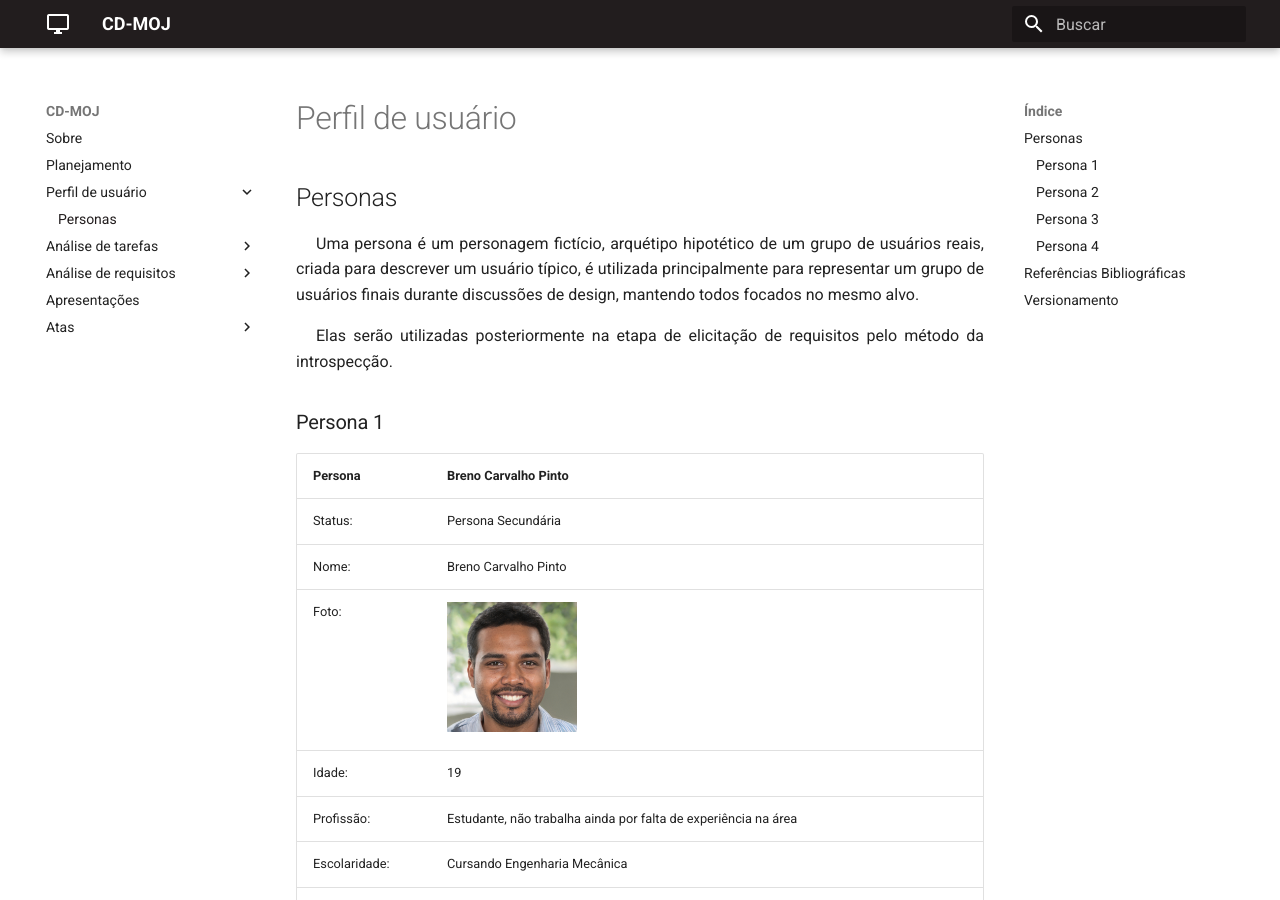
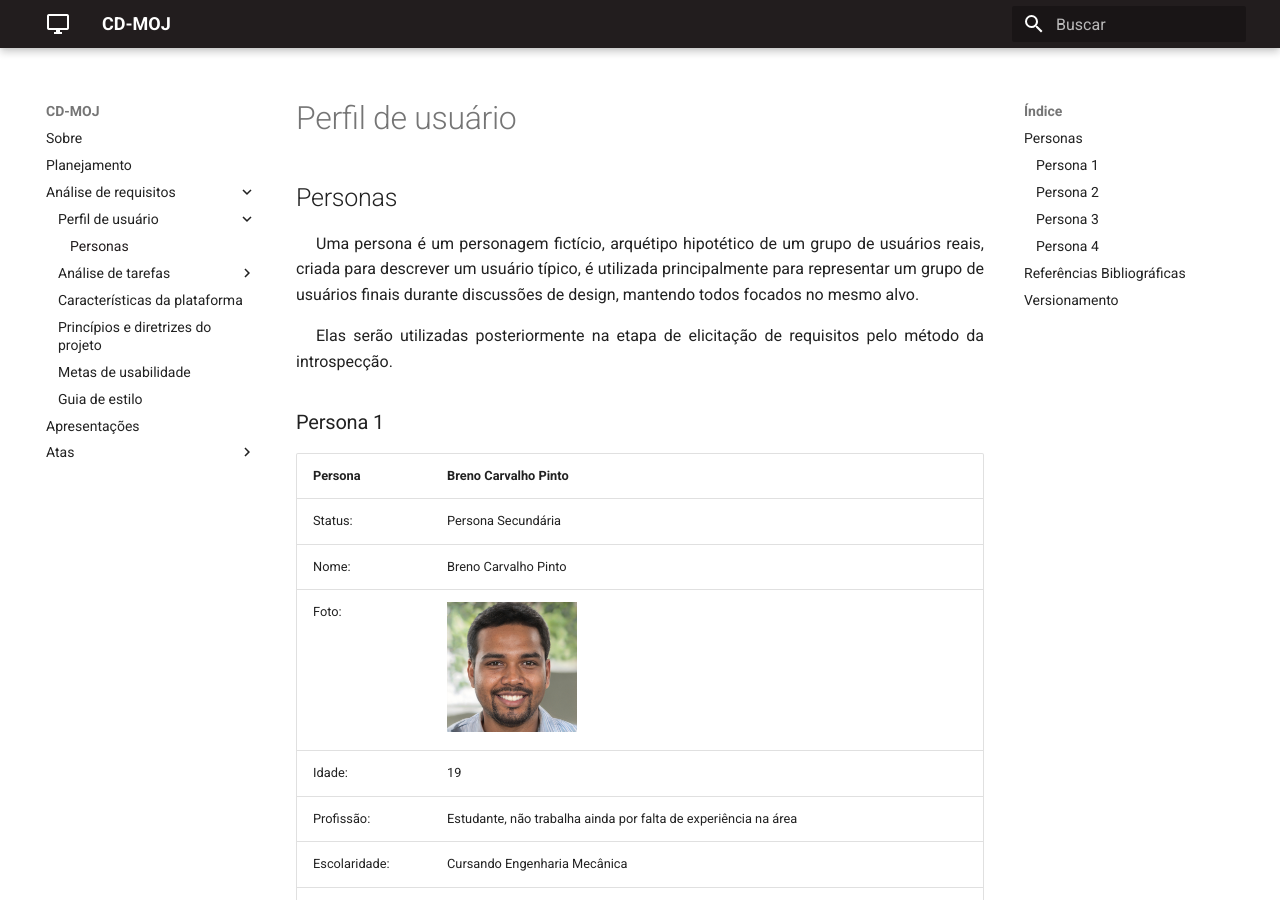
Before and after one commit to Interacao-Humano-Computador/2020.1-CD-MOJ, an MkDocs documentation site: the page built from docs/analise_requisitos/personas.md, in a window 1280 px wide and 900 px high. Built offline with MkDocs 1.6.1 and Material for MkDocs 9.7.7, drawn with Linux system fonts in a browser that asks for light colours; old or Windows-style settings are respelled for this version of MkDocs.

Commit message:
Mudança na estrutura das abas da wiki

```diff
--- a/docs/personas.md
+++ b/docs/analise_requisitos/personas.md
@@ -14,7 +14,7 @@ Elas serão utilizadas posteriormente na etapa de elicitação de requisitos pel
 |--|--|
 | Status: | Persona Secundária |
 | Nome: | Breno Carvalho Pinto |
-| Foto: | <img src="../assets/personas/Breno.jpg" alt="Breno" style="width:130px"/> |
+| Foto: | <img src="../../assets/personas/Breno.jpg" alt="Breno" style="width:130px"/> |
 | Idade: | 19 |
 | Profissão: | Estudante, não trabalha ainda por falta de experiência na área |
 | Escolaridade: | Cursando Engenharia Mecânica |
@@ -30,7 +30,7 @@ Elas serão utilizadas posteriormente na etapa de elicitação de requisitos pel
 |--|--|
 | Status: | Persona Primária |
 | Nome: | Samuel Correia Castro |
-| Foto: | <img src="../assets/personas/Samuel.png" alt="Samuel" style="width:130px"/> |
+| Foto: | <img src="../../assets/personas/Samuel.png" alt="Samuel" style="width:130px"/> |
 | Idade: | 40 |
 | Profissão: | Professor |
 | Escolaridade: | Doutor em Ciência da Computação |
@@ -47,7 +47,7 @@ Elas serão utilizadas posteriormente na etapa de elicitação de requisitos pel
 |--|--|
 | Status: | Persona Secundária |
 | Nome: | Lara Silva de Oliveira |
-| Foto: | <img src="../assets/personas/Lara.jpg" alt="Lara" style="width:130px"/> |
+| Foto: | <img src="../../assets/personas/Lara.jpg" alt="Lara" style="width:130px"/> |
 | Idade: | 21 |
 | Profissão: | Estágio em desenvolvimento de aplicativos na empresa SoftLife |
 | Escolaridade: | Ensino Medio completo e cursando o 7º semestre de Engenharia da Computação |
@@ -63,7 +63,7 @@ Elas serão utilizadas posteriormente na etapa de elicitação de requisitos pel
 |--|--|
 | Status: | Antiusuário |
 | Nome: | Maria Julia Jesus |
-| Foto: | <img src="../assets/personas/Maria.jpg" alt="Maria" style="width:130px"/> |
+| Foto: | <img src="../../assets/personas/Maria.jpg" alt="Maria" style="width:130px"/> |
 | Idade: | 63 |
 | Profissão: | Aposentada, dava aulas de português no colégio Vetorial para o ensino médio |
 | Escolaridade: | Ensino Superior e licenciatura em letras |
--- a/mkdocs.yml
+++ b/mkdocs.yml
@@ -11,12 +11,12 @@ extra_css:
 pages:
   - Sobre: index.md
   - Planejamento: planejamento.md
-  - Perfil de usuário:
-    - Personas: personas.md
-  - Análise de tarefas:
-    - Análise Hierárquica de tarefas: analise_tarefas/hta.md
-    - GOMS: analise_tarefas/goms.md
   - Análise de requisitos:
+    - Perfil de usuário:
+      - Personas: analise_requisitos/personas.md
+    - Análise de tarefas:
+      - Análise Hierárquica de tarefas: analise_requisitos/analise_tarefas/hta.md
+      - GOMS: analise_requisitos/analise_tarefas/goms.md
     - Características da plataforma: analise_requisitos/caracteristicas.md
     - Princípios e diretrizes do projeto: analise_requisitos/principios.md
     - Metas de usabilidade: analise_requisitos/metas_de_usabilidade.md
```
Also changed, not shown: docs/analise_requisitos/analise_tarefas/hta.md (renamed from docs/analise_tarefas/hta.md, +2 -2 lines), docs/analise_requisitos/analise_tarefas/goms.md (renamed from docs/analise_tarefas/goms.md).
